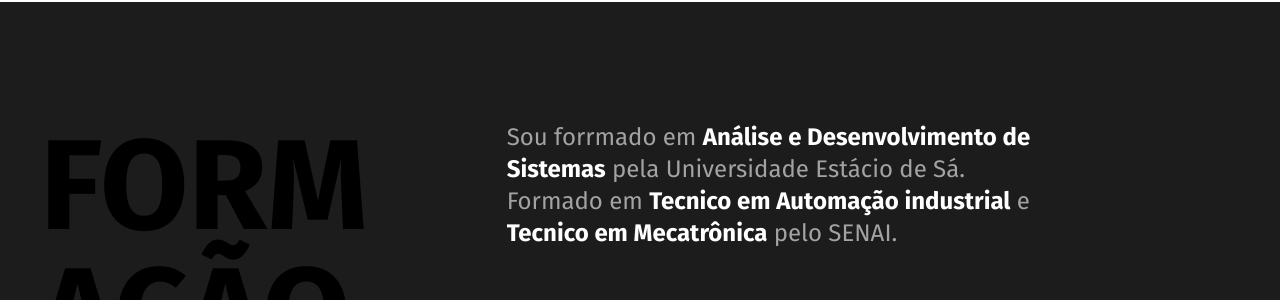
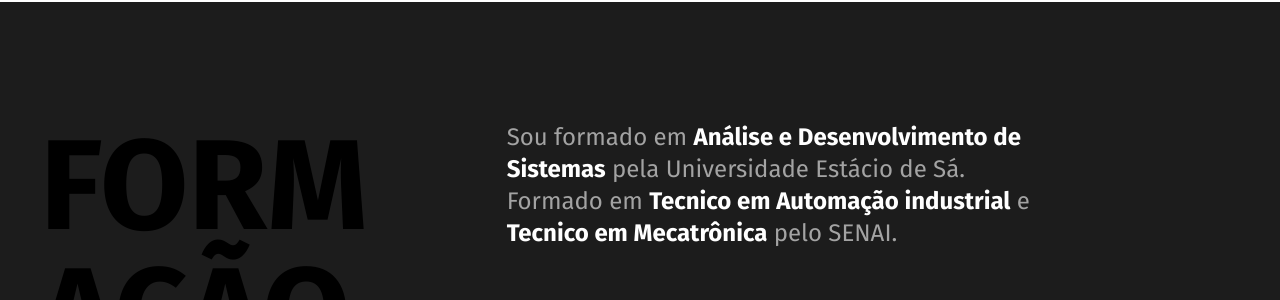
Before and after one commit to Maatheus182/Maatheus182.github.io, a plain HTML site: page index.html in a window 1280 px wide. Shown: the part 1340-1640 px from the top of the page. Drawn offline with Linux system fonts and the light colour scheme.

Commit message:
correções ortográficas

```diff
--- a/index.html
+++ b/index.html
@@ -86,7 +86,7 @@
     <div class="formacao-container">
       <h2 class="subtitulo">Formação</h2>
       <div>
-        <p class="formacao-texto">Sou forrmado em <strong>Análise e Desenvolvimento de Sistemas</strong> pela Universidade Estácio de Sá. Formado em <strong>Tecnico em Automação industrial</strong> e <strong>Tecnico em Mecatrônica</strong> pelo SENAI.</p>
+        <p class="formacao-texto">Sou formado em <strong>Análise e Desenvolvimento de Sistemas</strong> pela Universidade Estácio de Sá. Formado em <strong>Tecnico em Automação industrial</strong> e <strong>Tecnico em Mecatrônica</strong> pelo SENAI.</p>
         <ul class="faculdade-lista">
           <li class="faculdade">
             <span class="faculdade-tipo">Tecnólogo</span>
```
